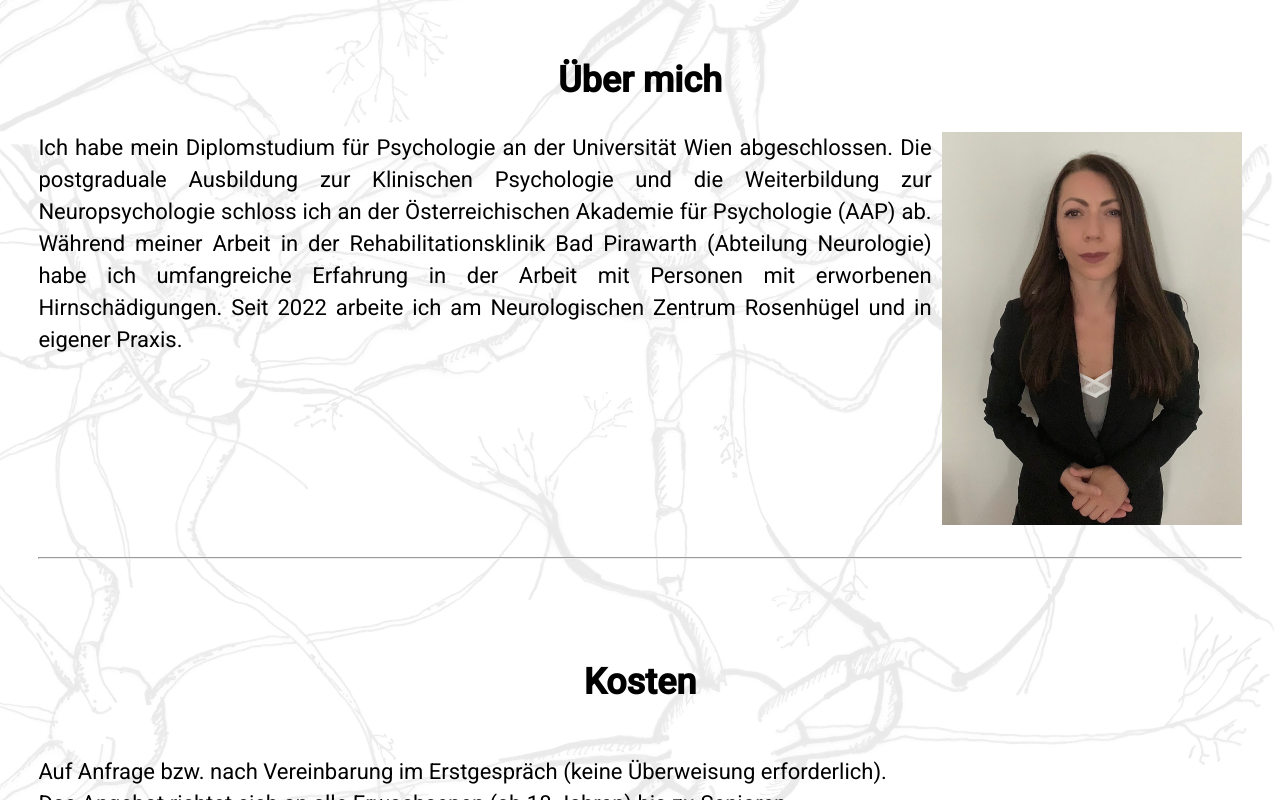
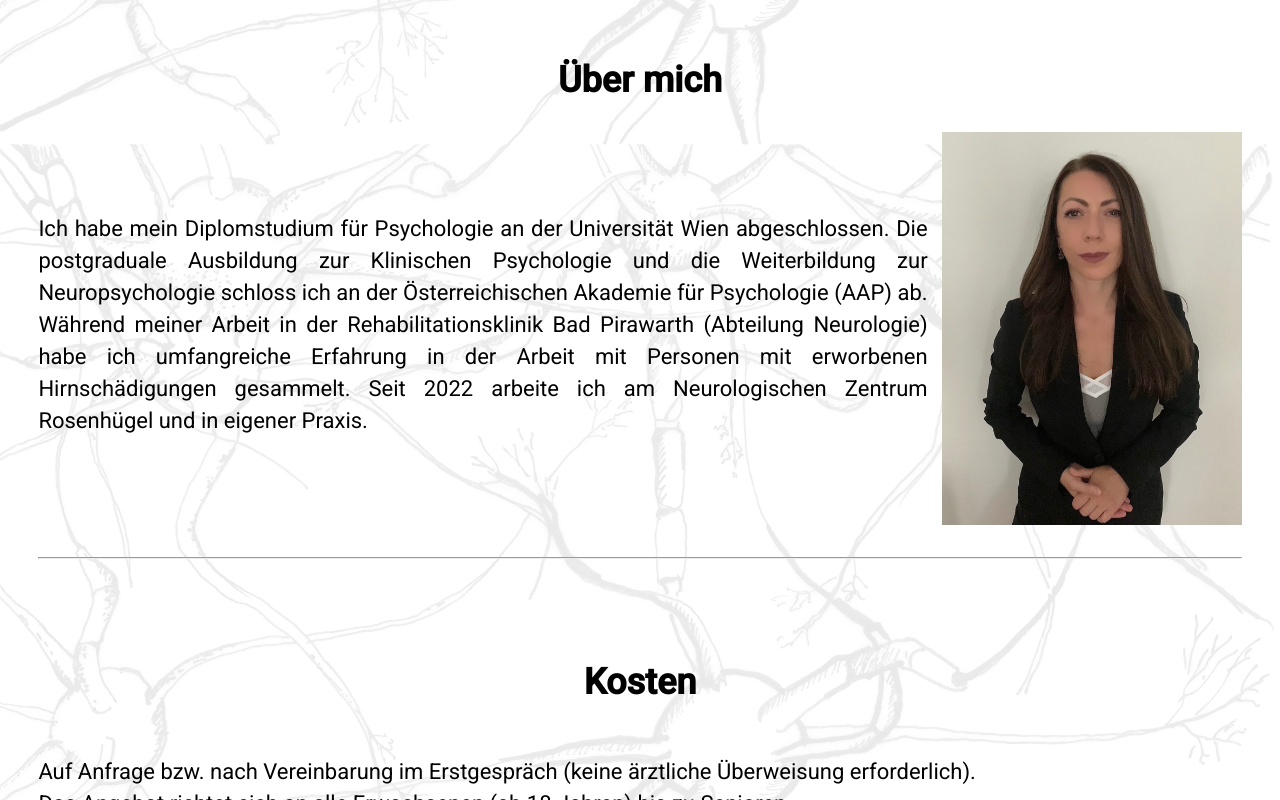
Before and after one commit to niculuka/alexandra, an Angular app: page / in a window 1280 px wide. Shown: the part 2200-3000 px from the top of the page. Built offline with nearby package versions, Linux system fonts and the light colour scheme.

Commit message:
commit 20

```diff
--- a/src/app/content/content.component.css
+++ b/src/app/content/content.component.css
@@ -24,10 +24,11 @@
 .about {
     display: flex;
     flex-direction: row;
+    align-items: center;
 }
 
 .describe {
-    padding-right: 10px;
+    padding-right: 14px;
 }
 
 .photo {
@@ -89,7 +90,7 @@ hr {
     }
 
     section {
-        scroll-margin-top: 256px;
+        scroll-margin-top: 200px;
     }
 }
 
@@ -132,4 +133,8 @@ hr {
         width: 250px;
     }
 
+    section {
+        scroll-margin-top: 256px;
+    }
+
 }
--- a/src/app/data/english.ts
+++ b/src/app/data/english.ts
@@ -20,7 +20,7 @@ export const EN_CONTENT: ContentLanguage = {
     tB_h2: "Clinical psychologist",
 
     t1: "Neuropsychology",
-    t1_h1: "Neuropsychology as an intersection between psychology and neurology focusses on disorders and abnor-malities of the central nervous system, especially the brain. The most frequently encountered neurological disorders associated with cognitive, emotional and behavioural impairments are:",
+    t1_h1: "Neuropsychology as an intersection between psychology and neurology focusses on disorders and abnormalities of the central nervous system, especially the brain. The most frequently encountered neurological disorders associated with cognitive, emotional and behavioural impairments are:",
     t1_h1_p1: "• stroke and cerebral hemorrhage,",
     t1_h1_p2: "• traumatic brain injury after a blow or jolt to the head,",
     t1_h1_p3: "• tumors and inflammatory disorders of the brain,",
@@ -37,7 +37,7 @@ export const EN_CONTENT: ContentLanguage = {
     t2_h1_p5: "• affect.",
 
     t3: "Neuropsychological treatment",
-    t3_h1: "Neuropsychological treatment is designed to facilitate the recovery of impaired cognitive function (due to changes in the brain) or compensation for the deficit through appropriate strategies. In the case of degen-erative diseases, the neuropsychological therapy aims, where possible, to strengthen the remaining re-sources of the person.",
+    t3_h1: "Neuropsychological treatment is designed to facilitate the recovery of impaired cognitive function (due to changes in the brain) or compensate for the deficit through appropriate strategies. In the case of degenerative diseases, the neuropsychological therapy aims, where possible, to strengthen the remaining resources of the person.",
     t3_h1_p1: "",
     t3_h1_p2: "",
     t3_h1_p3: "",
@@ -50,7 +50,7 @@ export const EN_CONTENT: ContentLanguage = {
     t4_h1_p3: "• improve the mental functioning and promote personal development.",
 
     t5: "About me",
-    t5_h1: "I have been working for several years in the rehabilitation clinic Bad Pirawarth (Neurology Department). I am currently working both privately and in the NRZ Rosenhügel providing specialist neuropsychological assessment and intervention to clients with brain injuries and conditions. I have a Masters of Science de-gree in Psychology (University of Vienna), a Postgraduate Diploma in Clinical Psychology (Austrian Acad-emy of Psychology), and a Postgraduate Diploma in Clinical Neuropsychology (Austrian Academy of Psy-chology).",
+    t5_h1: "I worked for several years in the rehabilitation clinic Bad Pirawarth (Neurology Department). I am currently working both privately and in the NRZ Rosenhügel providing specialist neuropsychological assessment and intervention to clients with brain injuries and conditions. I have a Masters of Science degree in Psychology (University of Vienna), a Postgraduate Diploma in Clinical Psychology (Austrian Academy of Psychology), and a Postgraduate Diploma in Clinical Neuropsychology (Austrian Academy of Psychology).",
 
     t6: "Prices",
     t6_h1: "On request or by agreement in the first consultation.",
--- a/src/app/data/german.ts
+++ b/src/app/data/german.ts
@@ -50,10 +50,10 @@ export const GE_CONTENT: ContentLanguage = {
     t4_h1_p3: "• Verbesserung des psychischen Funktionierens.",
 
     t5: "Über mich",
-    t5_h1: "Ich habe mein Diplomstudium für Psychologie an der Universität Wien abgeschlossen. Die postgraduale Ausbildung zur Klinischen Psychologie und die Weiterbildung zur Neuropsychologie schloss ich an der Österreichischen Akademie für Psychologie (AAP) ab. Während meiner Arbeit in der Rehabilitationsklinik Bad Pirawarth (Abteilung Neurologie) habe ich umfangreiche Erfahrung in der Arbeit mit Personen mit erworbenen Hirnschädigungen. Seit 2022 arbeite ich am Neurologischen Zentrum Rosenhügel und in eigener Praxis.",
+    t5_h1: "Ich habe mein Diplomstudium für Psychologie an der Universität Wien abgeschlossen. Die postgraduale Ausbildung zur Klinischen Psychologie und die Weiterbildung zur Neuropsychologie schloss ich an der Österreichischen Akademie für Psychologie (AAP) ab. Während meiner Arbeit in der Rehabilitationsklinik Bad Pirawarth (Abteilung Neurologie) habe ich umfangreiche Erfahrung in der Arbeit mit Personen mit erworbenen Hirnschädigungen gesammelt. Seit 2022 arbeite ich am Neurologischen Zentrum Rosenhügel und in eigener Praxis.",
 
     t6: "Kosten",
-    t6_h1: "Auf Anfrage bzw. nach Vereinbarung im Erstgespräch (keine Überweisung erforderlich).",
+    t6_h1: "Auf Anfrage bzw. nach Vereinbarung im Erstgespräch (keine ärztliche Überweisung erforderlich).",
     t6_h2: "Das Angebot richtet sich an alle Erwachsenen (ab 18 Jahren) bis zu Senioren.",
 
     t7: "Kontakt",
--- a/src/app/data/romanian.ts
+++ b/src/app/data/romanian.ts
@@ -20,10 +20,10 @@ export const RO_CONTENT: ContentLanguage = {
     tB_h2: "Psiholog clinician",
 
     t1: "Neuropsihologia",
-    t1_h1: "Neuropsihologia reprezintă o disciplină aflată la granița dintre psihologie și științe neuronale, fiind încadrată în domeniul neuroștiintelor. Într-un sens restrâns, obiectul său principal este relația dintre creier și comportament. Atenție deosebită o primesc tulburările cognitive și comportamentale cauzate de afecțiuni traumatice ale sistemului central nervos, în special ale creierului. Pacienții clasici pentru cabinetul meu sunt persoanele cu:",
+    t1_h1: "Neuropsihologia reprezintă o disciplină aflată la granița dintre psihologie și științe neuronale, fiind încadrată în domeniul neuroștiintelor. Într-un sens restrâns, obiectul său principal este relația dintre creier și comportament. Atenție deosebită o primesc tulburările cognitive și comportamentale cauzate de afecțiuni traumatice ale sistemului nervos central, în special ale creierului. Pacienții clasici pentru cabinetul meu sunt persoanele cu:",
     t1_h1_p1: "• accidente vasculare cerebrale și hemoragii cerebrale,",
     t1_h1_p2: "• traumatisme craniene,",
-    t1_h1_p3: "• tumori cerebrale si boli inflamatoare ale creierului,",
+    t1_h1_p3: "• tumori cerebrale si boli inflamatorii ale creierului,",
     t1_h1_p4: "• demențe,",
     t1_h1_p5: "• M. Parkinson,",
     t1_h1_p6: "• leziuni cerebrale hipoxice.",
--- a/src/app/navbar/navbar.component.html
+++ b/src/app/navbar/navbar.component.html
@@ -15,7 +15,7 @@
             <li class="pipeUp">|</li>
             <li class="burger">
                 <label for="check" class="checkbtn" (click)="wideMenu()">
-                    <strong>{{wide ? "&#128473;": "&#9776;" }}</strong>
+                    <mat-icon>{{wide ? "close": "menu" }}</mat-icon>
                 </label>
             </li>
         </ul>
--- a/src/styles.css
+++ b/src/styles.css
@@ -7,3 +7,7 @@ body {
     background-image: url("src/assets/images/axi90.png");
     background-size: 100%;
 }
+
+
+html, body { height: 100%; }
+body { margin: 0; font-family: Roboto, "Helvetica Neue", sans-serif; }
```
Also changed, not shown: src/app/app.module.ts (+5 -5 lines), package.json (line endings or trailing spaces).
